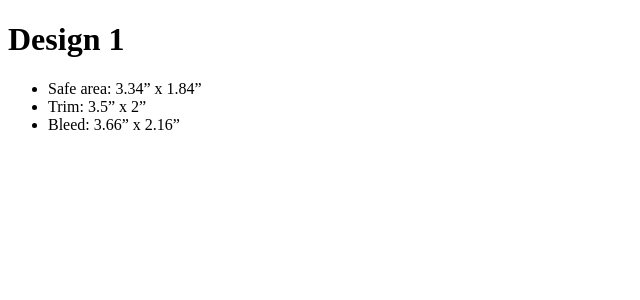
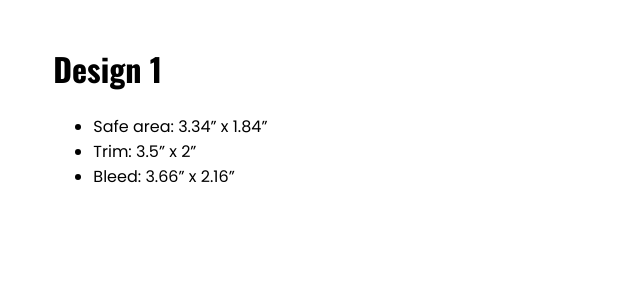
Before and after one commit to kbdonnally/business-card, a Jekyll site: the page built from pages/design-1.md, in a window 1280 px wide. Shown: the top 300 px of the page, without its empty margins (0-640 px from the left). Built offline with Jekyll 4.4.1, drawn with Linux system fonts in a browser that asks for light colours; some web fonts are replaced.

Commit message:
Add some minor styles to the page to spiff up the Times New Roman

```diff
--- /dev/null
+++ b/assets/css/_sass/_layouts/_body.scss
@@ -0,0 +1,13 @@
+* {
+	box-sizing: border-box;
+}
+
+body {
+	font-family: $poppins;
+	margin: 0;
+	padding: 1.5em 4.167%;
+}
+
+h1 {
+	font-family: $oswald;
+}
--- /dev/null
+++ b/assets/css/_sass/_vars/_fonts.scss
@@ -0,0 +1,4 @@
+/* Font Variables: */
+
+$oswald: 'Oswald', sans-serif;
+$poppins: 'Poppins', sans-serif;
--- a/assets/css/style.scss
+++ b/assets/css/style.scss
@@ -16,8 +16,10 @@
 //            (NB: vars first b/c can't invoke b/f define)
 
 // vars:
+@import '_vars/fonts';
 
 // layouts:
+@import '_layouts/body';
 
 // nav:
 
```
